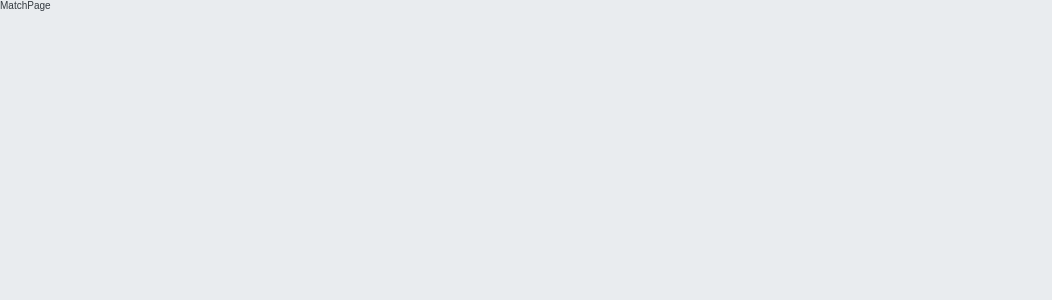
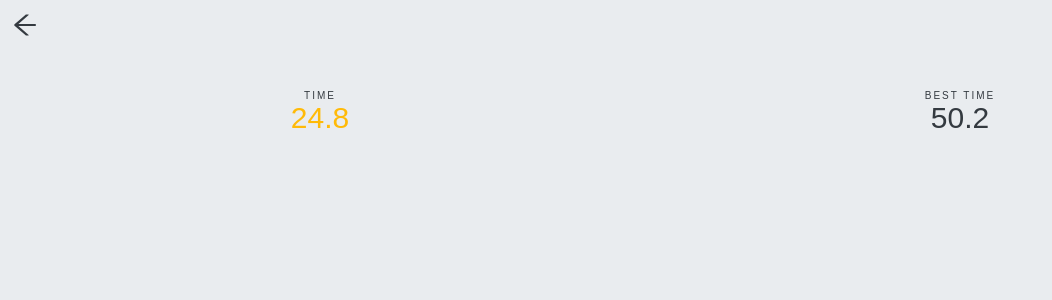
Before and after one commit to justin-cueva/MatchCards, a React (Create React App) app: page /myDecks/match/1 in a window 1280 px wide. Both pictures are taken after a click on the button "Start game". Shown: the top 300 px of the page, without its empty margins (0-1052 px from the left). Built offline with nearby package versions, Linux system fonts and the light colour scheme.

Commit message:
displaying hardcoded game stats

```diff
--- a/src/components/matchPage/MatchPage.tsx
+++ b/src/components/matchPage/MatchPage.tsx
@@ -1,6 +1,7 @@
 import { useEffect, useState, Fragment } from "react";
 
 import PreGame from "./PreGame";
+import Matching from "./Matching";
 
 const MatchPage = () => {
   const [gameStatus, setGameStatus] = useState<string>("PREGAME");
@@ -14,7 +15,7 @@ const MatchPage = () => {
   return (
     <Fragment>
       {gameStatus === "PREGAME" && <PreGame setGameStatus={setGameStatus} />}
-      {gameStatus === "MATCHING" && <div>MatchPage</div>}
+      {gameStatus === "MATCHING" && <Matching />}
       {gameStatus === "SUMMARY" && <div>Summary</div>}
     </Fragment>
   );
--- /dev/null
+++ b/src/components/matchPage/Matching.tsx
@@ -0,0 +1,28 @@
+import { AiOutlineArrowLeft } from "react-icons/ai";
+
+import "../../styles/matchPage/matching.css";
+
+const Matching = () => {
+  return (
+    <div className="page--matching">
+      <div className="matching__header">
+        <span className="icon--arrow-left">
+          <AiOutlineArrowLeft />
+        </span>
+      </div>
+      <div className="matching__stats">
+        <div className="field">
+          <label>TIME</label>
+          <span className="col-primary">24.8</span>
+        </div>
+        <div className="field">
+          <label>BEST TIME</label>
+          <span>50.2</span>
+        </div>
+      </div>
+      <div className="matching__cards"></div>
+    </div>
+  );
+};
+
+export default Matching;
--- /dev/null
+++ b/src/styles/matchPage/matching.css
@@ -0,0 +1,33 @@
+.matching__stats {
+  display: flex;
+  justify-content: space-evenly;
+  align-items: center;
+  padding: 4rem 0;
+}
+
+.matching__header {
+  display: flex;
+  align-items: center;
+  padding: 1rem;
+}
+
+.icon--arrow-left {
+  font-size: 3rem;
+  display: flex;
+  align-items: center;
+}
+
+.matching__stats .field {
+  display: flex;
+  flex-direction: column;
+  align-items: center;
+}
+
+.matching__stats .field label {
+  letter-spacing: 2px;
+  font-size: 1rem;
+}
+
+.matching__stats .field span {
+  font-size: 3rem;
+}
--- a/src/styles/reusables.css
+++ b/src/styles/reusables.css
@@ -1,3 +1,7 @@
+.col-primary {
+  color: #ffba08;
+}
+
 .page {
   padding: 0 1rem;
   display: flex;
```
